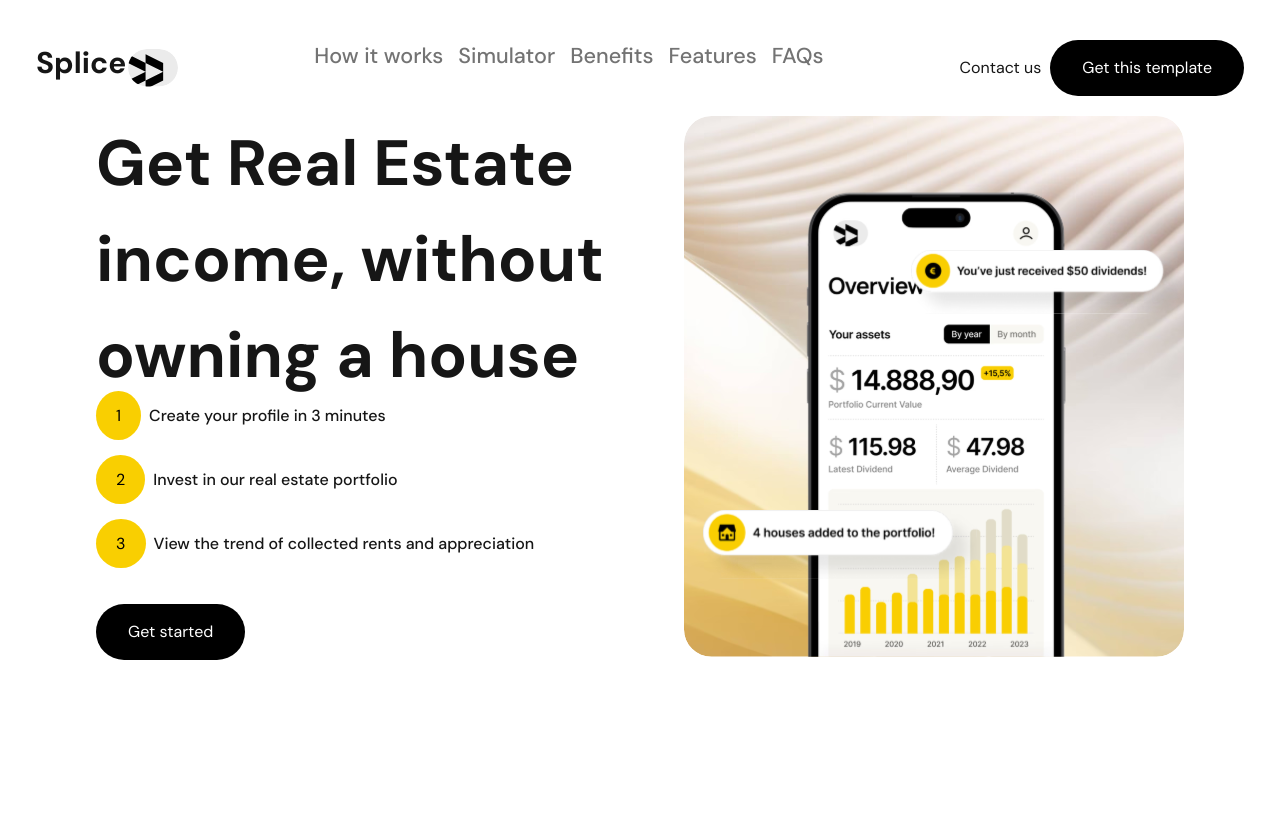
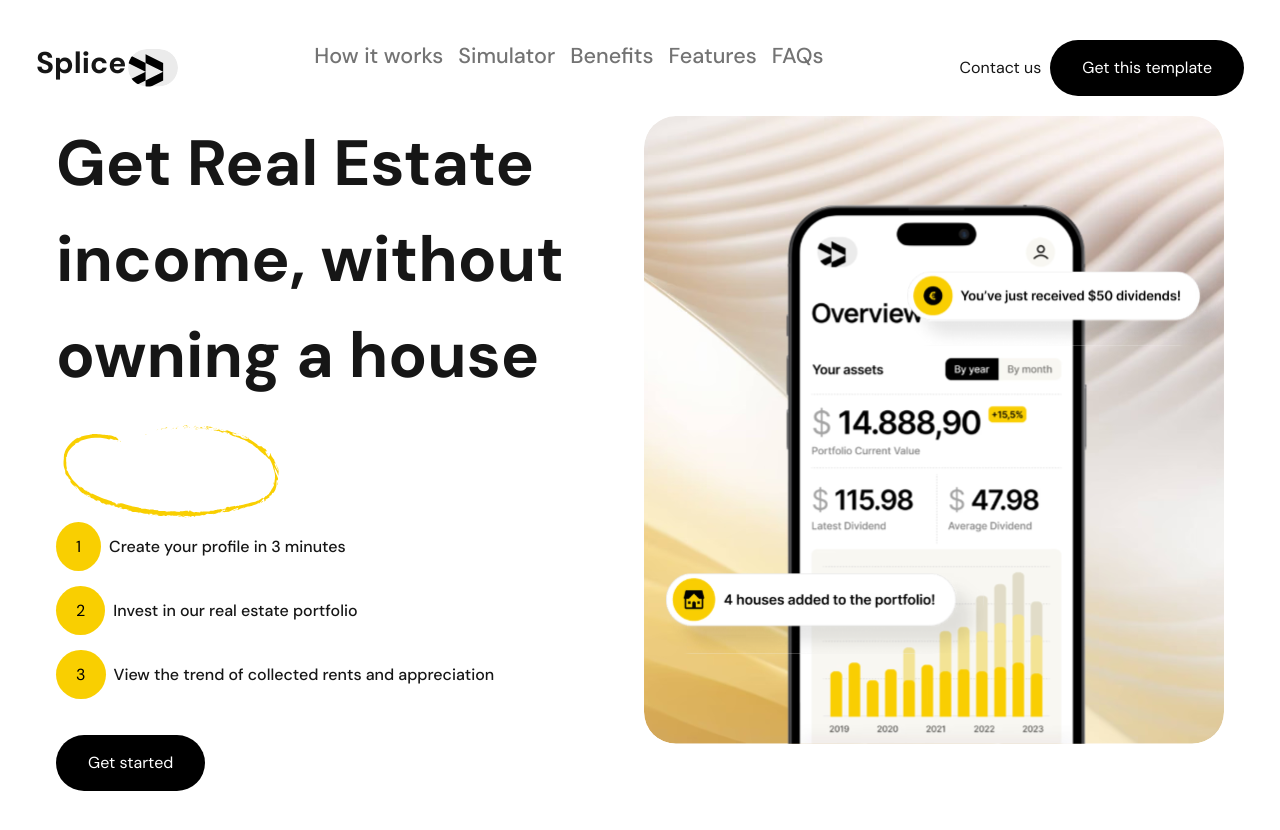
Before and after one commit to Daniel264/Slice, a Next.js app: page / in a window 1280 px wide. Shown: the top 830 px of the page. Before the commit the page ends 800 px from the top, so only its background shows below. Built offline with nearby package versions, Linux system fonts and the light colour scheme.

Commit message:
add the round text image to the hero section

```diff
--- a/src/components/Hero-section-Template.tsx
+++ b/src/components/Hero-section-Template.tsx
@@ -7,11 +7,14 @@ export const HeroSection = () => {
     return (
         <section className="hero-section">
             <div>
-                <h1>
-                    Get Real Estate <br />
-                    income, without <br />
-                    owning a house
-                </h1>
+                <div>
+                    <h1>
+                        Get Real Estate <br />
+                        income, without <br />
+                        owning a house
+                    </h1>
+                    <Image src={"/assets/images/round-text.svg"} alt={""} width={230} height={100} />
+                </div>
 
                 <div>
                     <YellowText array={works} />
@@ -21,7 +24,7 @@ export const HeroSection = () => {
                 </div>
             </div>
             <div>
-                <Image src={"/assets/images/hero-img.svg"} alt={""} width={500} height={500} />
+                <Image src={"/assets/images/hero-img.svg"} alt={""} width={580} height={500} />
             </div>
         </section>
     );
--- /dev/null
+++ b/src/components/Hero.tsx
@@ -0,0 +1,12 @@
+import { HeroSection } from "./Hero-section-Template"
+
+
+export const Hero = () => {
+    return (
+        <div>
+            <HeroSection />
+            <HeroSection />
+
+        </div>
+    )
+}
```
Also changed, not shown: public/assets/images/round-text.svg (added).
